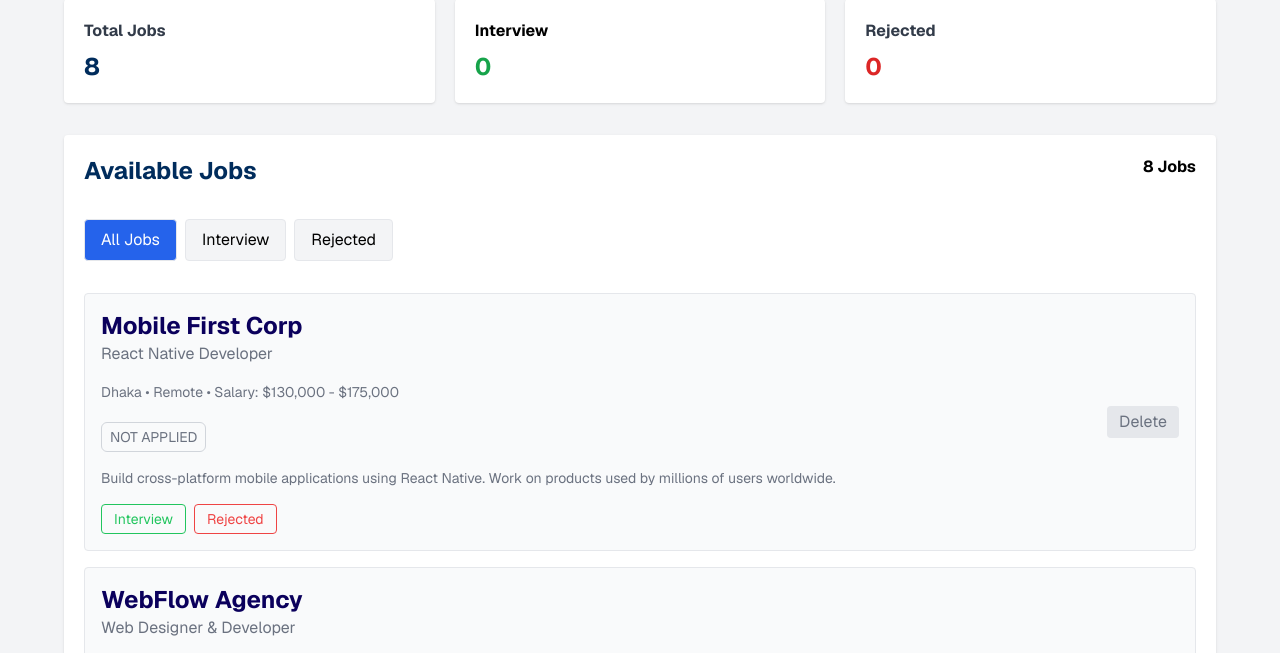
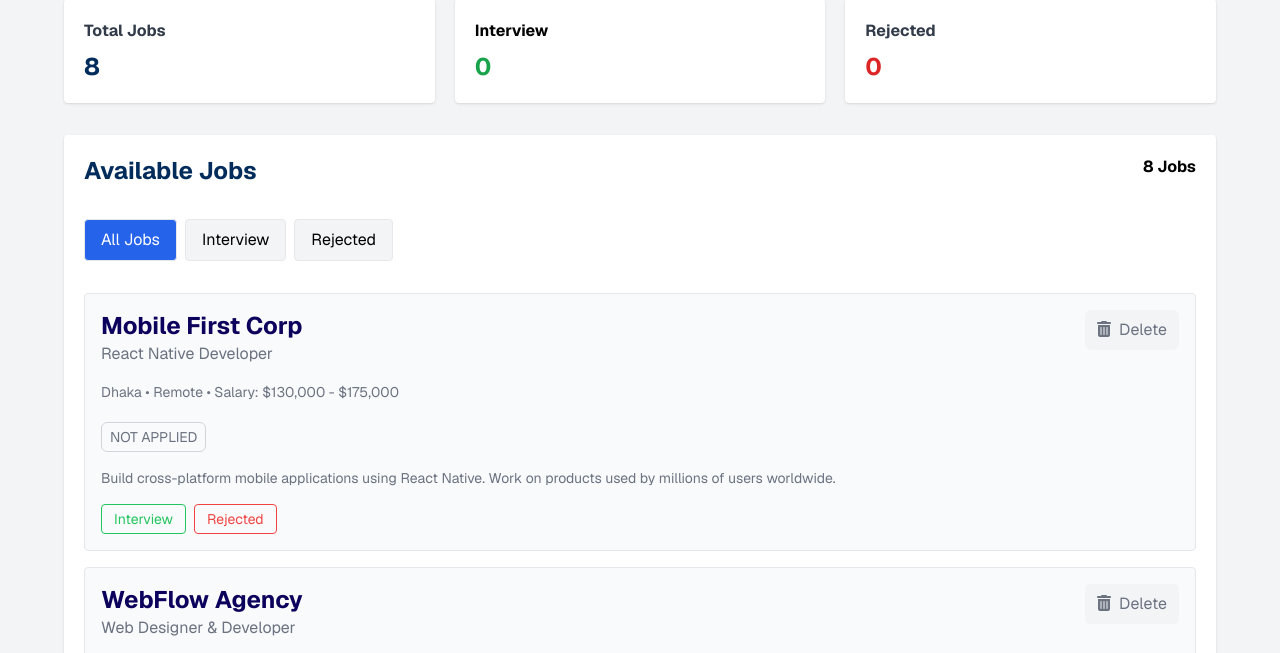
Before and after one commit to igngodfather/Assignment-4, a plain HTML site: page index.html in a window 1280 px wide. Shown: the part 77-730 px from the top of the page. Drawn offline with nearby package versions, Linux system fonts and the light colour scheme.

Commit message:
added icon to the delete button

```diff
--- a/index.html
+++ b/index.html
@@ -5,6 +5,7 @@
     <meta name="viewport" content="width=device-width, initial-scale=1.0">
     <title>Job Application Tracker</title>
     <script src="https://cdn.tailwindcss.com"></script>
+    <link rel="stylesheet" href="https://cdnjs.cloudflare.com/ajax/libs/font-awesome/6.5.1/css/all.min.css">
     <style>
     @import url('https://fonts.googleapis.com/css2?family=Geist:wght@100..900&display=swap');
     </style>
--- a/script.js
+++ b/script.js
@@ -62,7 +62,7 @@ function displayJobs() {
 
 
             let card = `
-                <div class="border p-4 rounded bg-gray-50 flex flex-col md:flex-row justify-between items-start md:items-center gap-4">
+                <div class="border p-4 rounded bg-gray-50 flex flex-col md:flex-row justify-between items-start md:items-start gap-4">
                     <div class="flex-1">
                         <p class="text-[#0B005C] font-bold text-2xl">${job.company}</p>
                         <h3 class="text-gray-500">${job.title}</h3>
@@ -88,8 +88,8 @@ function displayJobs() {
 
                     <!-- Delete Button -->
                     <div>
-                        <button onclick="deleteJob(${job.id})" class="bg-gray-200 px-3 py-1 rounded text-gray-500 hover:bg-red-200 hover:text-red-600">
-                           <i class="fa-classic fa-solid fa-trash-can"></i> Delete
+                        <button onclick="deleteJob(${job.id})" class="bg-gray-100 px-3 py-2 rounded-md text-gray-500 hover:bg-red-100 hover:text-red-600 transition-colors">
+                        <i class="fa-solid fa-trash-can mr-1"></i> Delete
                         </button>
                     </div>
                 </div>
```
